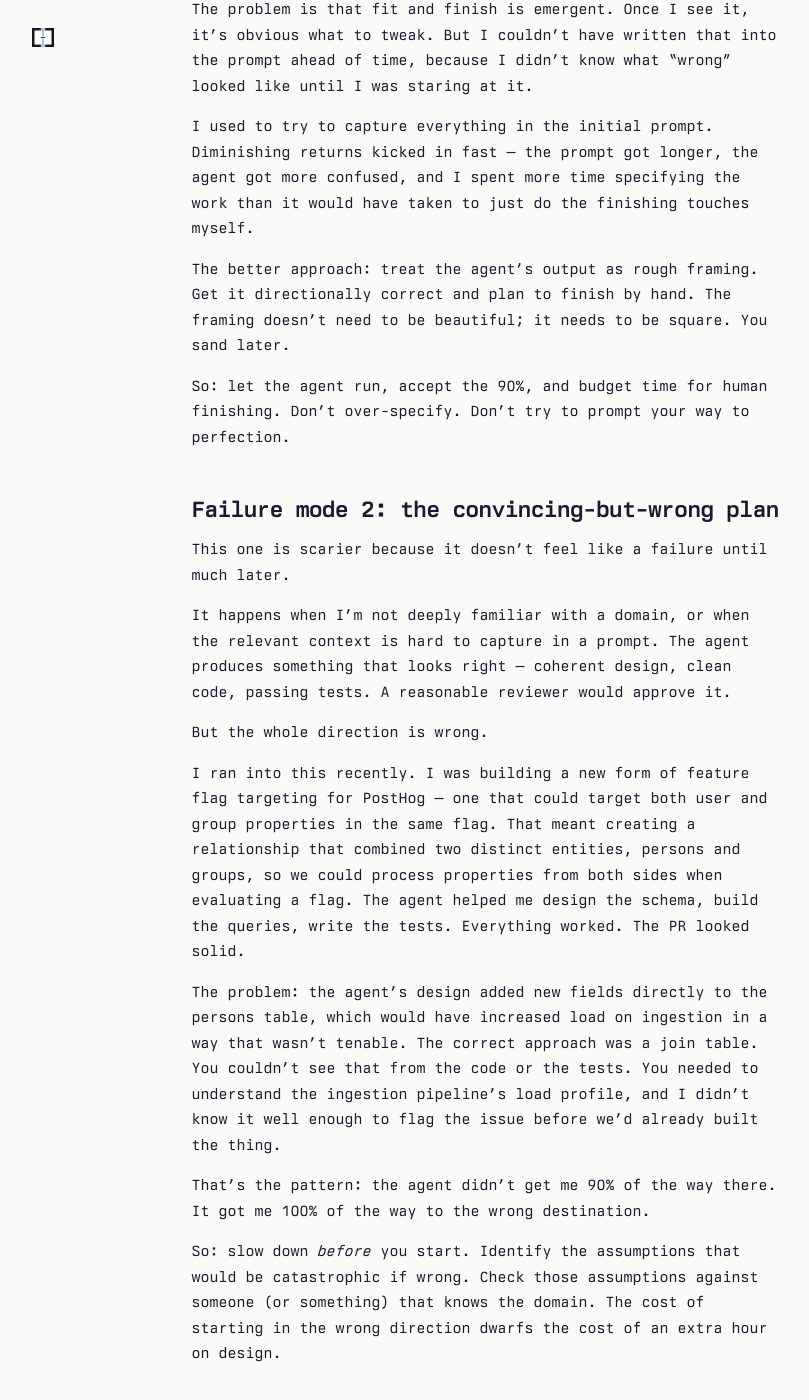
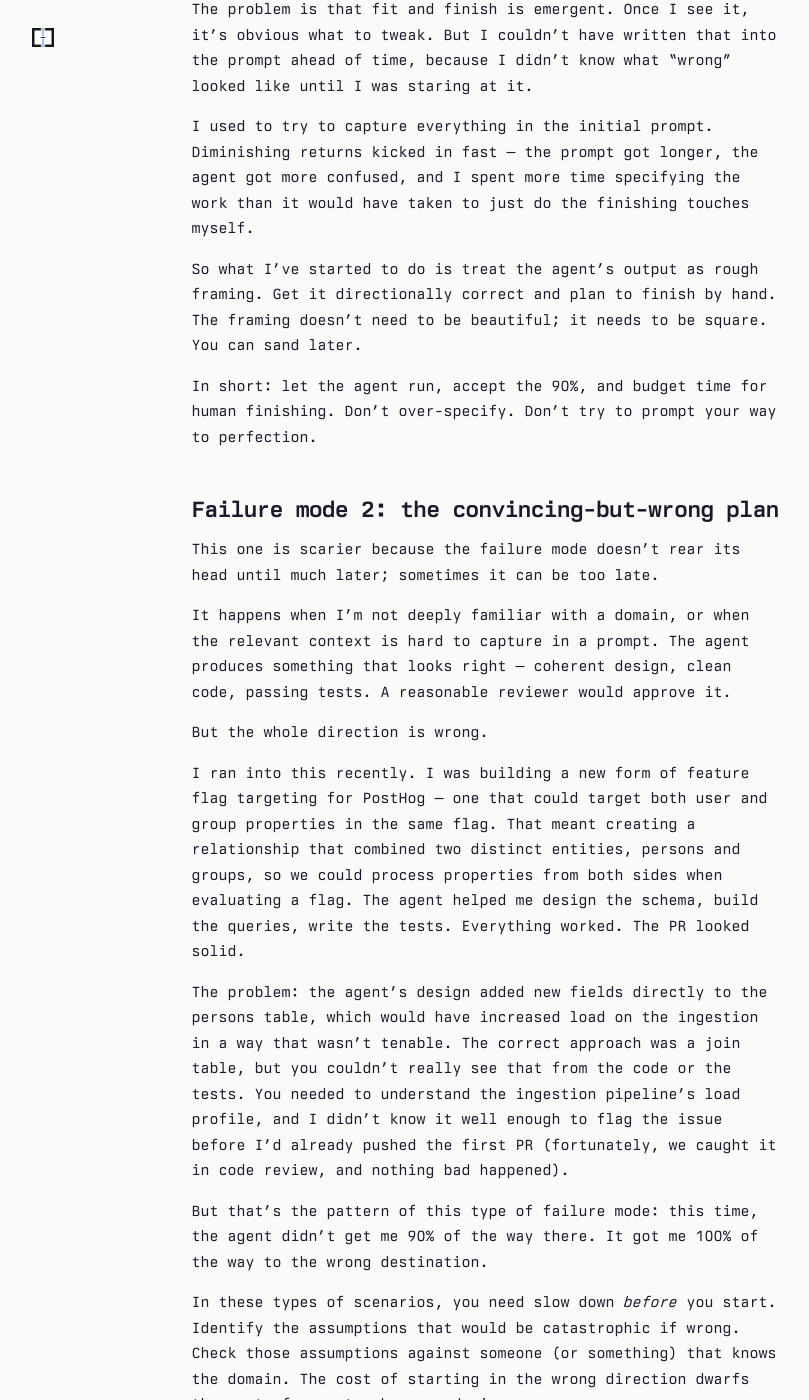
Before and after one commit to dmarticus/dmarticus.github.io, a Jekyll site: the page built from _posts/2026-03-24-agentic-failure-modes.md, in a window 1280 px wide and 1400 px high, scrolled down 528 px. Shown: the whole window, without its empty margins (6-815 px from the left). Built offline with Jekyll 4.4.1, drawn with Linux system fonts in a browser that asks for light colours; some of the changed text lies outside the part shown.

Commit message:
some more copyedits

```diff
--- a/_posts/2026-03-24-agentic-failure-modes.md
+++ b/_posts/2026-03-24-agentic-failure-modes.md
@@ -15,13 +15,13 @@ The problem is that fit and finish is emergent. Once I see it, it's obvious what
 
 I used to try to capture everything in the initial prompt. Diminishing returns kicked in fast — the prompt got longer, the agent got more confused, and I spent more time specifying the work than it would have taken to just do the finishing touches myself.
 
-The better approach: treat the agent's output as rough framing. Get it directionally correct and plan to finish by hand. The framing doesn't need to be beautiful; it needs to be square. You sand later.
+So what I've started to do is treat the agent's output as rough framing. Get it directionally correct and plan to finish by hand. The framing doesn't need to be beautiful; it needs to be square. You can sand later.
 
-So: let the agent run, accept the 90%, and budget time for human finishing. Don't over-specify. Don't try to prompt your way to perfection.
+In short: let the agent run, accept the 90%, and budget time for human finishing. Don't over-specify. Don't try to prompt your way to perfection.
 
 ## Failure mode 2: the convincing-but-wrong plan
 
-This one is scarier because it doesn't feel like a failure until much later.
+This one is scarier because the failure mode doesn't rear its head until much later; sometimes it can be too late.
 
 It happens when I'm not deeply familiar with a domain, or when the relevant context is hard to capture in a prompt. The agent produces something that looks right — coherent design, clean code, passing tests. A reasonable reviewer would approve it.
 
@@ -29,15 +29,15 @@ But the whole direction is wrong.
 
 I ran into this recently. I was building a new form of feature flag targeting for PostHog — one that could target both user and group properties in the same flag. That meant creating a relationship that combined two distinct entities, persons and groups, so we could process properties from both sides when evaluating a flag. The agent helped me design the schema, build the queries, write the tests. Everything worked. The PR looked solid.
 
-The problem: the agent's design added new fields directly to the persons table, which would have increased load on ingestion in a way that wasn't tenable. The correct approach was a join table. You couldn't see that from the code or the tests. You needed to understand the ingestion pipeline's load profile, and I didn't know it well enough to flag the issue before we'd already built the thing.
+The problem: the agent's design added new fields directly to the persons table, which would have increased load on the ingestion in a way that wasn't tenable. The correct approach was a join table, but you couldn't really see that from the code or the tests. You needed to understand the ingestion pipeline's load profile, and I didn't know it well enough to flag the issue before I'd already pushed the first PR (fortunately, we caught it in code review, and nothing bad happened).
 
-That's the pattern: the agent didn't get me 90% of the way there. It got me 100% of the way to the wrong destination.
+But that's the pattern of this type of failure mode: this time, the agent didn't get me 90% of the way there. It got me 100% of the way to the wrong destination.
 
-So: slow down *before* you start. Identify the assumptions that would be catastrophic if wrong. Check those assumptions against someone (or something) that knows the domain. The cost of starting in the wrong direction dwarfs the cost of an extra hour on design.
+In these types of scenarios, you need slow down *before* you start. Identify the assumptions that would be catastrophic if wrong. Check those assumptions against someone (or something) that knows the domain. The cost of starting in the wrong direction dwarfs the cost of an extra hour on design.
 
 ## What's working for me
 
-Before I spin up an agent, I ask myself: is this a "directional and finish" job, or a "deep-domain correctness" job? The answer changes everything about how I spend my time.
+Before I spin up an agent, I ask myself: is this a "directional and finish" job, or a "deep-domain correctness" job? The answer informs how I spend my time.
 
 For directional work, I sort tasks into a batch, kick off agents in parallel, and then — this is the part I had to learn the hard way — I finish them one at a time. Parallelism works for *starting*, not for *finishing*. A [recent HBR study](https://hbr.org/2026/03/when-using-ai-leads-to-brain-fry) calls the alternative "brain fry" — juggling too many agent threads drives cognitive fatigue rather than reducing it. So I've turned off notifications from my LLM tools. Kick something off, come back when I'm ready. While an agent runs, I write down the follow-up questions I'll need when it's done. By the time it finishes, I've already thought through the next steps.
 
@@ -47,4 +47,4 @@ Either way, I accept that I won't one-shot the result. I reserve undivided atten
 
 Not all LLM-assisted work fails the same way. Some fails at the edges and needs human polish. Some fails at the foundation and needs human judgment before it starts. Know which one you're in, and plan accordingly.
 
-*This is the latest in an unplanned series about AI-assisted development. Previously: [Spinning Plates](/2025/11/07/spinning-plates.html), [Racing towards Bethlehem](/2025/11/24/racing-towards-bethlehem.html), [Spinning the Wheel](/2026/02/02/spinning-the-wheel.html), [Contra Yang, et al](/2026/02/21/contra-yang-et-al.html), [Announcing Steelman](/2026/03/11/announcing-steelman.html). Justin Duke's [LLM as advance team](https://www.jmduke.com/posts/llm-advance-team.html) resonated deeply with me re: parallelism and got me thinking about this post in the first place.*
+*This is the latest in an unplanned series about AI-assisted development. Previously: [Spinning Plates](/2025/11/07/spinning-plates.html), [Racing towards Bethlehem](/2025/11/24/racing-towards-bethlehem.html), [Spinning the Wheel](/2026/02/02/spinning-the-wheel.html), [Contra Yang, et al](/2026/02/21/contra-yang-et-al.html), [Announcing Steelman](/2026/03/11/announcing-steelman.html). Finally, I wanted to shout out Justin Duke's [LLM as advance team](https://www.jmduke.com/posts/llm-advance-team.html) – it resonated deeply with me, and got me thinking about this post in the first place.*
```
